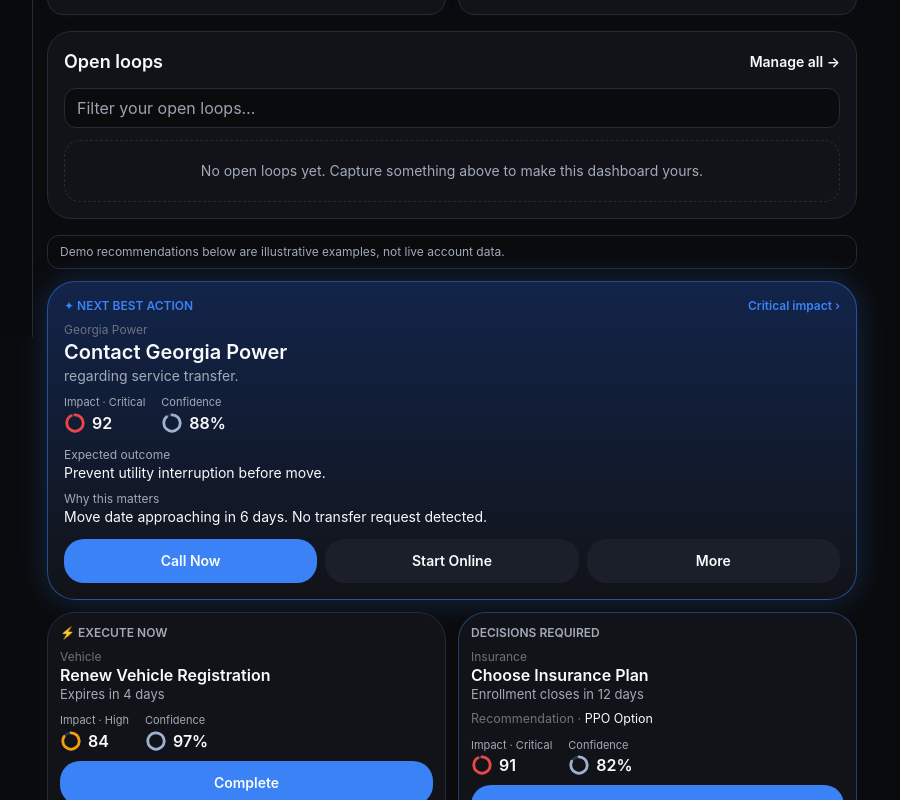
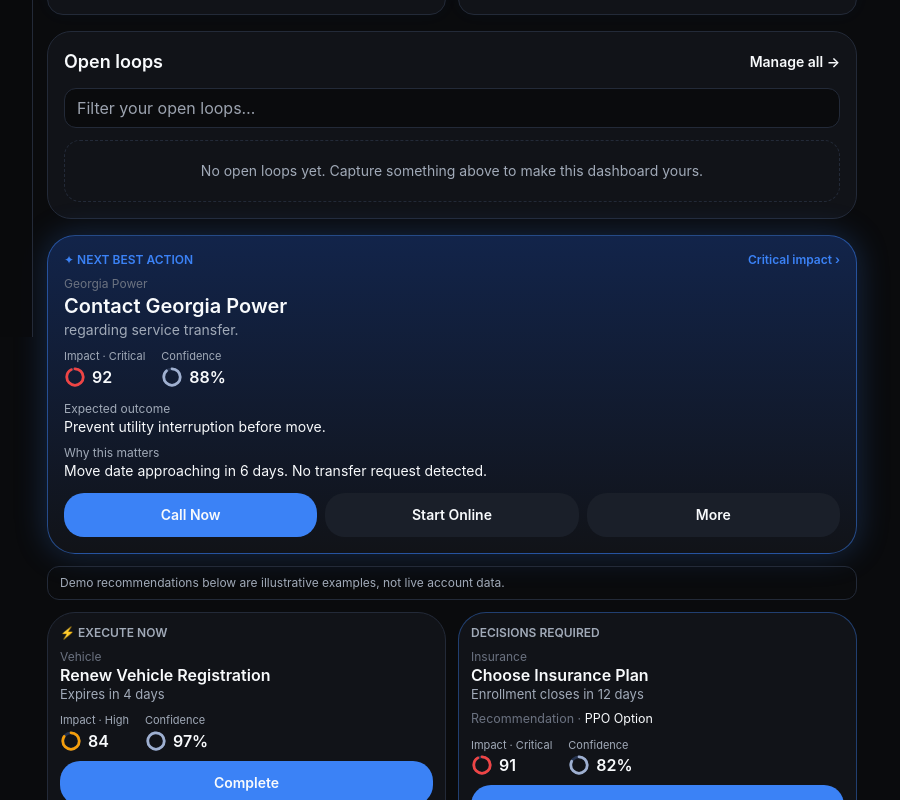
Before and after one commit to 5cxxpb2yrr-ui/lifeos-gemini-preview, a React (Vite) app: page / in a window 1280 px wide. Shown: the part 463-1263 px from the top of the page, without its empty margins (63-963 px from the left). Built offline with nearby package versions, Linux system fonts and the light colour scheme.

Commit message:
Move Next Best Action to top of Mission recommendations

```diff
--- a/port/mission-control-ui/apps/web/src/App.tsx
+++ b/port/mission-control-ui/apps/web/src/App.tsx
@@ -74,8 +74,8 @@ export default function App() {
             <input value={query} onChange={(e) => setQuery(e.target.value)} aria-label="Filter open loops" placeholder="Filter your open loops…" className="mb-3 min-h-10 w-full rounded-xl border border-[var(--line)] bg-[var(--bg)] px-3 text-[var(--text)]" />
             {filtered.length ? <ul className="space-y-2">{filtered.slice(0,5).map(({text,index}) => <li key={index} className="flex items-center gap-2 rounded-2xl border border-[var(--line)] bg-[var(--surface-2)] p-3"><span className="min-w-0 flex-1 break-words">{text}</span><button aria-label={`Complete ${text}`} onClick={() => completeAt(index)} className="min-h-9 rounded-xl border border-[var(--line)] px-3 text-xs font-semibold text-[var(--amber)]">Done</button><button aria-label={`Archive ${text}`} onClick={() => archiveAt(index)} className="min-h-9 rounded-xl px-2 text-xs text-[var(--text-2)]">Archive</button></li>)}</ul> : <p className="rounded-2xl border border-dashed border-[var(--line)] p-5 text-center text-sm text-[var(--text-2)]">No open loops yet. Capture something above to make this dashboard yours.</p>}
           </section>
+          <div className="mb-3"><NextBestActionCard rec={nba} /></div>
           <p className="mb-3 rounded-xl border border-[var(--line)] px-3 py-2 text-xs text-[var(--text-2)]">Demo recommendations below are illustrative examples, not live account data.</p>
-          <div className="mb-3"><NextBestActionCard rec={nba} /></div>
           <Section><RecommendationCard rec={reg} label="⚡ EXECUTE NOW" /><RecommendationCard rec={ins} variant="decision" label="DECISIONS REQUIRED" /></Section>
           <Section full><RecommendationCard rec={esc} variant="risk" label="⚠ AT RISK" /></Section>
           <ReviewQueue items={[{ id: '1', title: 'Review Tax Return Draft', note: 'Example recommendation · due next week' }, { id: '2', title: 'Review Estate Planning Documents', note: 'Example recommendation · last reviewed 18 months ago' }]} />
```
